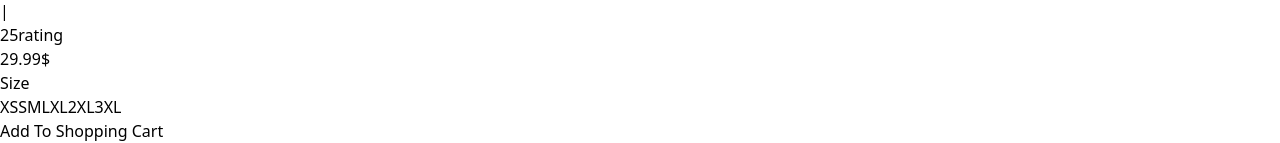
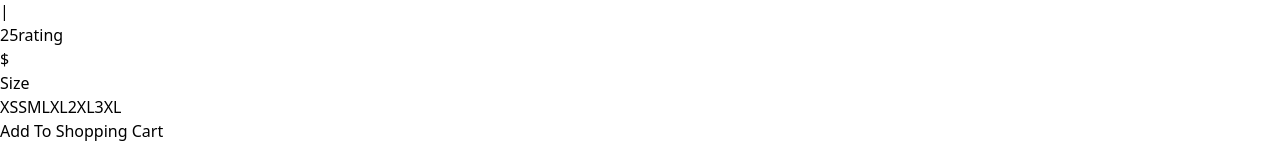
Before and after one commit to ayhan219/Full-Stack-E-Commerce-website, a React (Vite) app in the folder client/: page /products/1 in a window 1280 px wide. Shown: the part 369-512 px from the top of the page. Built offline with nearby package versions, Linux system fonts and the light colour scheme; no server answers.

Commit message:
productdetail updated

```diff
--- a/client/src/UserContext/UserContext.jsx
+++ b/client/src/UserContext/UserContext.jsx
@@ -1,6 +1,5 @@
 import { createContext, useEffect, useState } from "react";
 import axios from "axios";
-import { useNavigate } from "react-router-dom";
 
 export const UserContext = createContext();
 
@@ -25,7 +24,6 @@ export const UserProvider = ({ children }) => {
             setUser(null);
         }
     };
-
     const getProducts = async (category) => {
         setLoading(true);
         try {
--- a/client/src/pages/ProductDetail.jsx
+++ b/client/src/pages/ProductDetail.jsx
@@ -171,7 +171,7 @@ const ProductDetail = () => {
               </div>
             </div>
             <div className="pt-20 text-3xl text-[#193DB0]">
-              <h2>29.99$</h2>
+              <h2>{singleProduct[0]?.price}$</h2>
             </div>
             <div className="pt-10 text-xl font-semibold">
               <h2>Size</h2>
```
Also changed, not shown: 5 other files (tests, documents, lock files or other folders).
